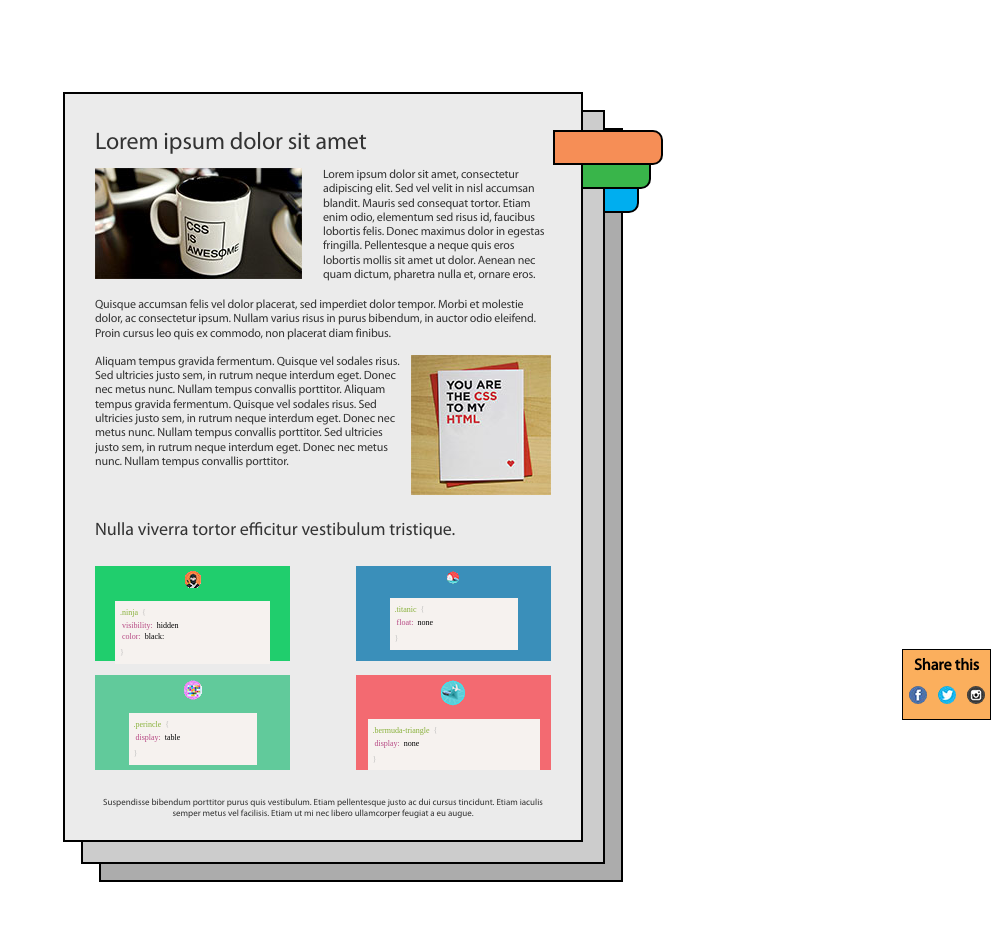
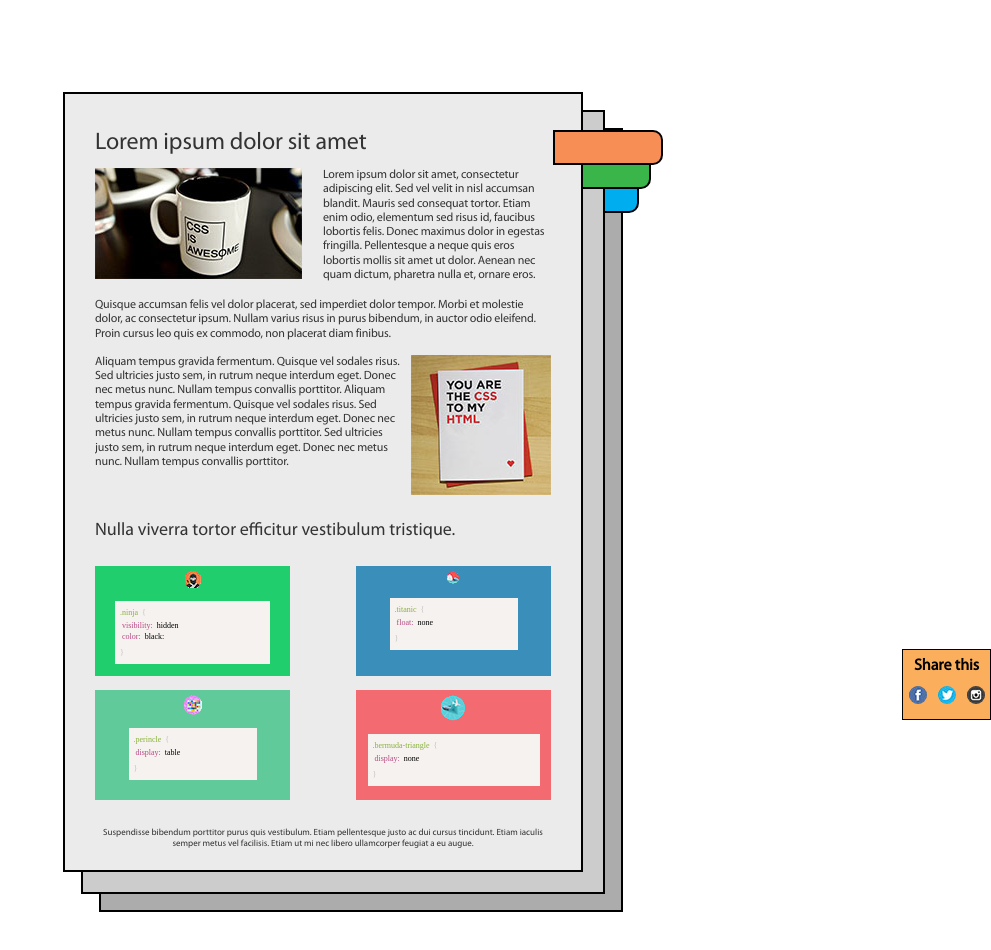
Before and after one commit to mashagrand4/postion-and-float, a plain HTML site: page index.html in a window 1280 px wide. Shown: the top 950 px of the page, without its empty margins (289-1280 px from the left). Drawn offline with Linux system fonts and the light colour scheme.

Commit message:
position-and-float/feature: Add Semantic Tags

```diff
--- a/index.html
+++ b/index.html
@@ -14,36 +14,44 @@
             <div class="book-mark-content"></div>
             <h2>Lorem ipsum dolor sit amet</h2>
 
+            <section>
                 <div class="content-part-1">
                     <div class="img-coffee">
                         <img src="images/coffee.jpg"/>
                     </div>
                     <p>Lorem ipsum dolor sit amet, consectetur adipiscing elit. Sed vel velit in nisl accumsan blandit.
-                    Mauris sed consequat tortor. Etiam enim odio, elementum sed risus id, faucibus lobortis felis. Donec
+                        Mauris sed consequat tortor. Etiam enim odio, elementum sed risus id, faucibus lobortis felis.
+                        Donec
                         maximus dolor in egestas fringilla. Pellentesque a neque quis eros lobortis mollis sit amet ut
                         dolor. Aenean nec quam dictum, pharetra nulla et, ornare eros.</p>
                 </div>
-
-
+            </section>
+            <section>
                 <div class="content-part-2">
-                <p>Quisque accumsan felis vel dolor placerat, sed imperdiet dolor tempor. Morbi et molestie dolor, ac
-                    consectetur ipsum. Nullam varius risus in purus bibendum, in auctor odio eleifend. Proin cursus leo
+                    <p>Quisque accumsan felis vel dolor placerat, sed imperdiet dolor tempor. Morbi et molestie dolor,
+                        ac
+                        consectetur ipsum. Nullam varius risus in purus bibendum, in auctor odio eleifend. Proin cursus
+                        leo
                         quis ex commodo, non placerat diam finibus.</p>
                 </div>
-
-
+            </section>
+            <section>
                 <div class="content-part-3">
                     <div class="img-note-book">
                         <img src="images/note-book.jpg"/>
                     </div>
-                <p>Aliquam tempus gravida fermentum. Quisque vel sodales risus. Sed ultricies justo sem, in rutrum neque
+                    <p>Aliquam tempus gravida fermentum. Quisque vel sodales risus. Sed ultricies justo sem, in rutrum
+                        neque
                         interdum eget. Donec nec metus nunc. Nullam tempus convallis porttitor. Aliquam tempus gravida
-                    fermentum. Quisque vel sodales risus. Sed ultricies justo sem, in rutrum neque interdum eget. Donec
-                    nec metus nunc. Nullam tempus convallis porttitor. Sed ultricies justo sem, in rutrum neque interdum
+                        fermentum. Quisque vel sodales risus. Sed ultricies justo sem, in rutrum neque interdum eget.
+                        Donec
+                        nec metus nunc. Nullam tempus convallis porttitor. Sed ultricies justo sem, in rutrum neque
+                        interdum
                         eget. Donec nec metus nunc. Nullam tempus convallis porttitor.</p>
                 </div>
+            </section>
 
-
+            <section>
                 <div class="blocks-info">
                     <h4>
                         Nulla viverra tortor efficitur vestibulum tristique.
@@ -116,11 +124,13 @@
                         </div>
                     </div>
                 </div>
-            <div class="content-footer">
+
+            </section>
+            <footer>
                 <p>Suspendisse bibendum porttitor purus quis vestibulum. Etiam pellentesque justo ac dui cursus
                     tincidunt. Etiam iaculis semper metus vel facilisis. Etiam ut mi nec libero ullamcorper feugiat a eu
                     augue.</p>
-            </div>
+            </footer>
         </div>
     </div>
 </div>
--- a/styles/style.css
+++ b/styles/style.css
@@ -15,7 +15,7 @@ body {
     position: absolute;
     left: 20px;
     right: 0;
-    min-height: 750px;
+    min-height: 780px;
 }
 
 .book-mark-1 {
@@ -107,12 +107,12 @@ body {
     margin-bottom: 14px;
 }
 
-.wrap-content .content-footer {
+.wrap-content footer {
     text-align: center;
     margin-top: 27px;
 }
 
-.wrap-content .content-footer p {
+.wrap-content footer p {
     font-family: MyriadPro-Regular;
     font-weight: 400;
     font-size: 9px;
@@ -127,9 +127,10 @@ body {
     float: left;
     width: 195px;
     background: #20ce6d;
-    height: 95px;
+    height: 110px;
     margin-bottom: 14px;
 }
+
 .wrap-content .blocks-info .blocks-wrap .ninja-block .block-content {
     width: 155px;
 }
@@ -138,35 +139,42 @@ body {
     float: right;
     width: 195px;
     background: #3a8fba;
-    height: 95px;
+    height: 110px;
     margin-bottom: 14px;
 }
+
 .wrap-content .blocks-info .blocks-wrap .ball-block .block-content {
     width: 128px;
 }
+
 .wrap-content .blocks-info .blocks-wrap .pink-block {
     float: left;
     width: 195px;
     background: #61ca9b;
-    height: 95px;
+    height: 110px;
 }
+
 .wrap-content .blocks-info .blocks-wrap .pink-block .block-content {
-  width: 128px;
+    width: 128px;
 }
+
 .wrap-content .blocks-info .blocks-wrap .sea-block {
-     float: right;
-     width: 195px;
-     background: #f36a71;
-     height: 95px;
- }
+    float: right;
+    width: 195px;
+    background: #f36a71;
+    height: 110px;
+}
+
 .wrap-content .blocks-info .blocks-wrap .sea-block .block-content {
     width: 172px;
 }
+
 .wrap-content .blocks-info .blocks-wrap .block-img {
     display: block;
     margin: 4px auto 0;
     text-align: center;
 }
+
 .wrap-content .blocks-info .blocks-wrap .block-content {
     display: block;
     margin: 8px auto 0;
@@ -174,34 +182,42 @@ body {
     padding: 0 5px 5px;
     box-sizing: border-box;
 }
+
 .wrap-content .blocks-info .blocks-wrap .block-content .class-name {
     color: #88b13a;
     font-size: 8px;
 }
+
 .wrap-content .blocks-info .blocks-wrap .block-content .class-name-start {
     color: #c3c2c1;
     font-size: 8px;
 }
+
 .wrap-content .blocks-info .blocks-wrap .block-content .class-name-end {
     color: #c3c2c1;
     font-size: 8px;
 }
+
 .wrap-content .blocks-info .blocks-wrap .block-content .class-properties {
     line-height: 8px;
     margin-left: 2px;
 }
+
 .wrap-content .blocks-info .blocks-wrap .block-content .class-property {
     color: #b74a84;
     font-size: 8px;
 }
+
 .wrap-content .blocks-info .blocks-wrap .block-content .class-property-value {
     color: #000000;
     font-size: 8px;
 }
+
 .wrap-content .content-part-3 .img-note-book {
     float: right;
     margin-left: 5px;
 }
+
 .wrap-content .blocks-info h4 {
     font-family: MyriadPro-Regular;
     font-weight: 400;
@@ -209,6 +225,7 @@ body {
     color: #333333;
     margin-top: 20px;
 }
+
 .social-icon {
     background: #fbaf5d;
     border: 1px solid black;
@@ -218,11 +235,13 @@ body {
     bottom: 80px;
     padding-bottom: 15px;
 }
+
 .social-icon h4 {
     font-family: MyriadPro-Regular;
     text-align: center;
     margin: 7px auto 10px;
 }
+
 .social-icon .facebook-icon, .social-icon .twitter-icon, .insta-icon {
     width: 18px;
     height: 18px;
@@ -230,16 +249,19 @@ body {
     border-radius: 100%;
     float: left;
 }
+
 .social-icon .facebook-icon {
     background-image: url("../images/icon-social.png");
     background-repeat: no-repeat;
     background-position: -2px -2px;
 }
+
 .social-icon .twitter-icon {
     background-image: url("../images/icon-social.png");
     background-repeat: no-repeat;
     background-position: -30px -2px;
 }
+
 .social-icon .insta-icon {
     background-image: url("../images/icon-social.png");
     background-repeat: no-repeat;
```
Lines whose indentation alone changed are shown as unchanged.
